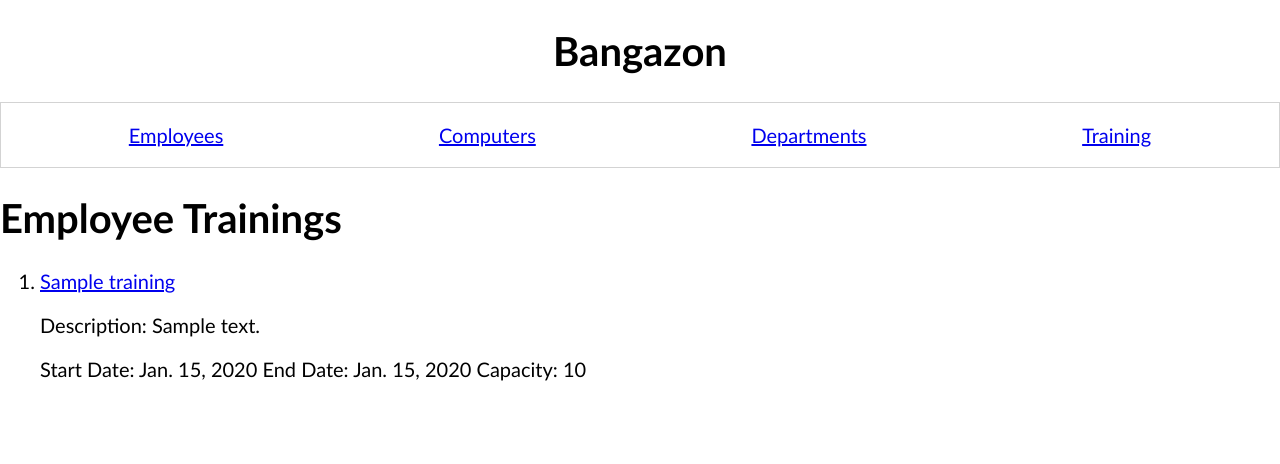
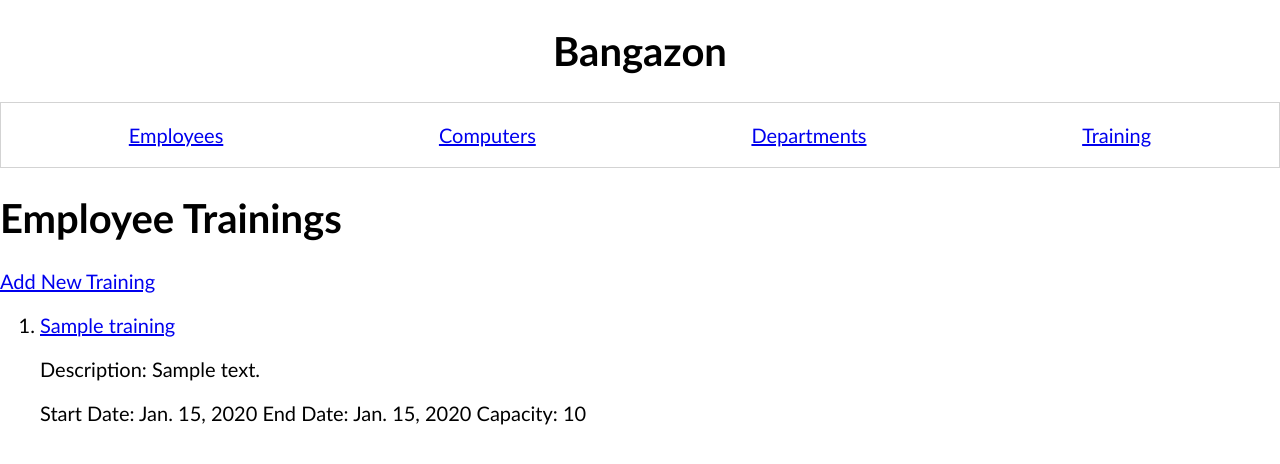
Before and after one commit to nss-cohort-36/bangazon-workforce-mgt-virtual-magicians, a Django app: template hrapp/templates/trainings/training_list.html in a window 1280 px wide. Shown: the top 464 px of the page. Run offline with Django 3.2, Linux system fonts and the light colour scheme; the template is opened without the code that fills it: values that come from a table or form of the project are taken from there, others are empty; tables that the repository leaves empty hold one stand-in row (values such as "Sample post").

Commit message:
added Add New Training button

```diff
--- a/hrapp/templates/trainings/training_list.html
+++ b/hrapp/templates/trainings/training_list.html
@@ -2,6 +2,8 @@
 
 {% block content %}
 <h1>Employee Trainings</h1>
+
+    <a href="{% url 'hrapp:training_form' %}">Add New Training</a>
 
 <ol>
 {% for training in trainings %}
```
